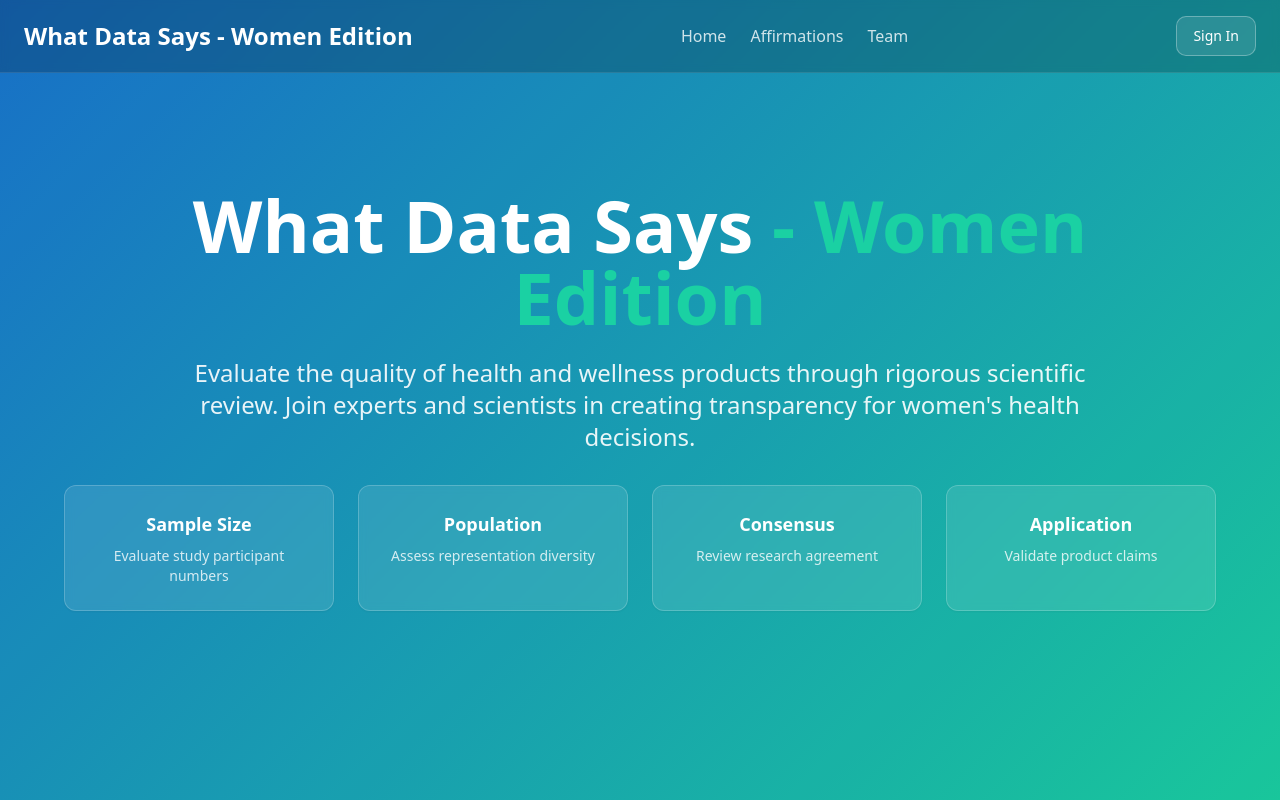
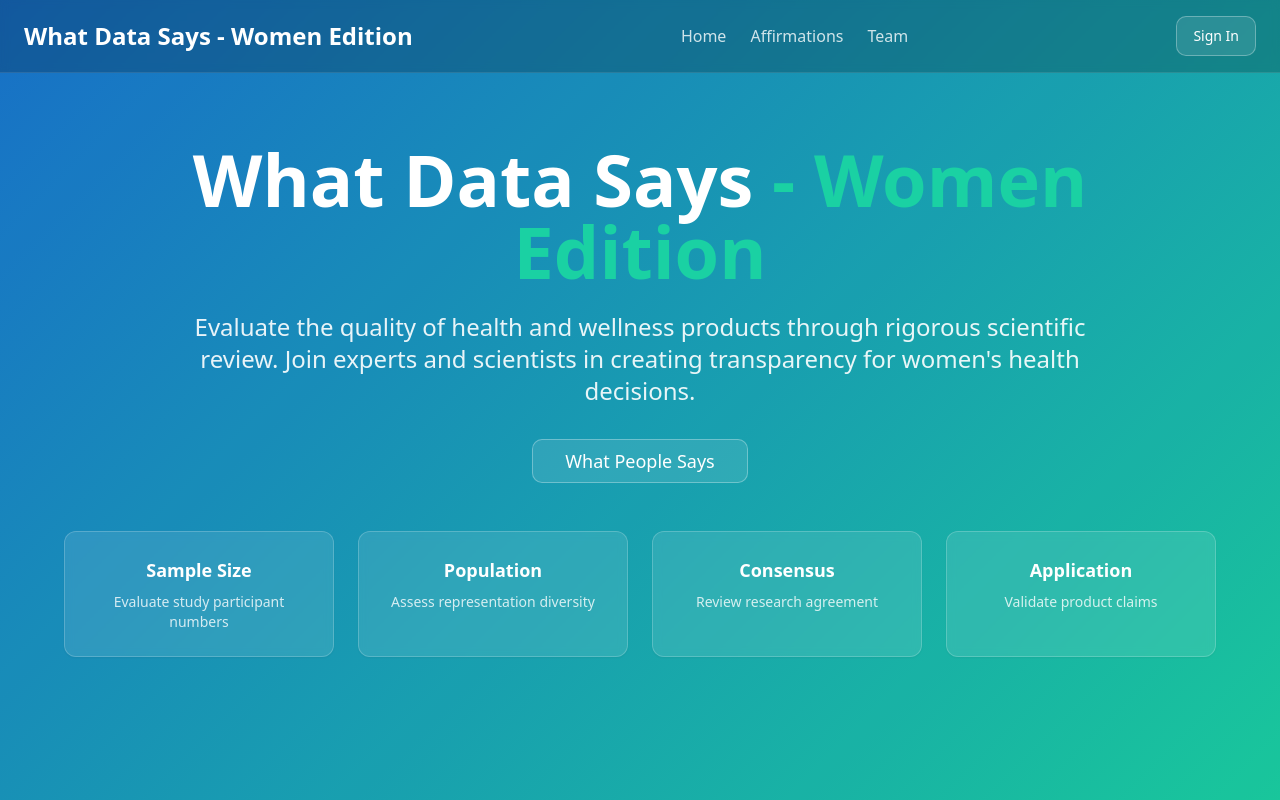
Before and after one commit to lpantano/hip-webapp, a React (Vite) app: page / in a window 1280 px wide. Shown: the top 800 px of the page. Built offline with nearby package versions, Linux system fonts and the light colour scheme.

Commit message:
Add Affirmations link to Home
Adds a navigation link to the Affirmations page on the home page, labeled "What People Says".

```diff
--- a/src/components/landing/HeroSection.tsx
+++ b/src/components/landing/HeroSection.tsx
@@ -1,5 +1,6 @@
 import { Button } from "@/components/ui/button";
 import { Card } from "@/components/ui/card";
+import { Link } from "react-router-dom";
 
 const HeroSection = () => {
   return (
@@ -15,6 +16,12 @@ const HeroSection = () => {
             Evaluate the quality of health and wellness products through rigorous scientific review.
             Join experts and scientists in creating transparency for women's health decisions.
           </p>
+
+          <div className="mb-12">
+            <Button asChild size="lg" className="bg-white/10 text-white border border-white/30 hover:bg-white/20 text-lg px-8 py-3">
+              <Link to="/affirmations">What People Says</Link>
+            </Button>
+          </div>
         </div>
 
         <div className="grid md:grid-cols-4 gap-6 max-w-6xl mx-auto">
```
